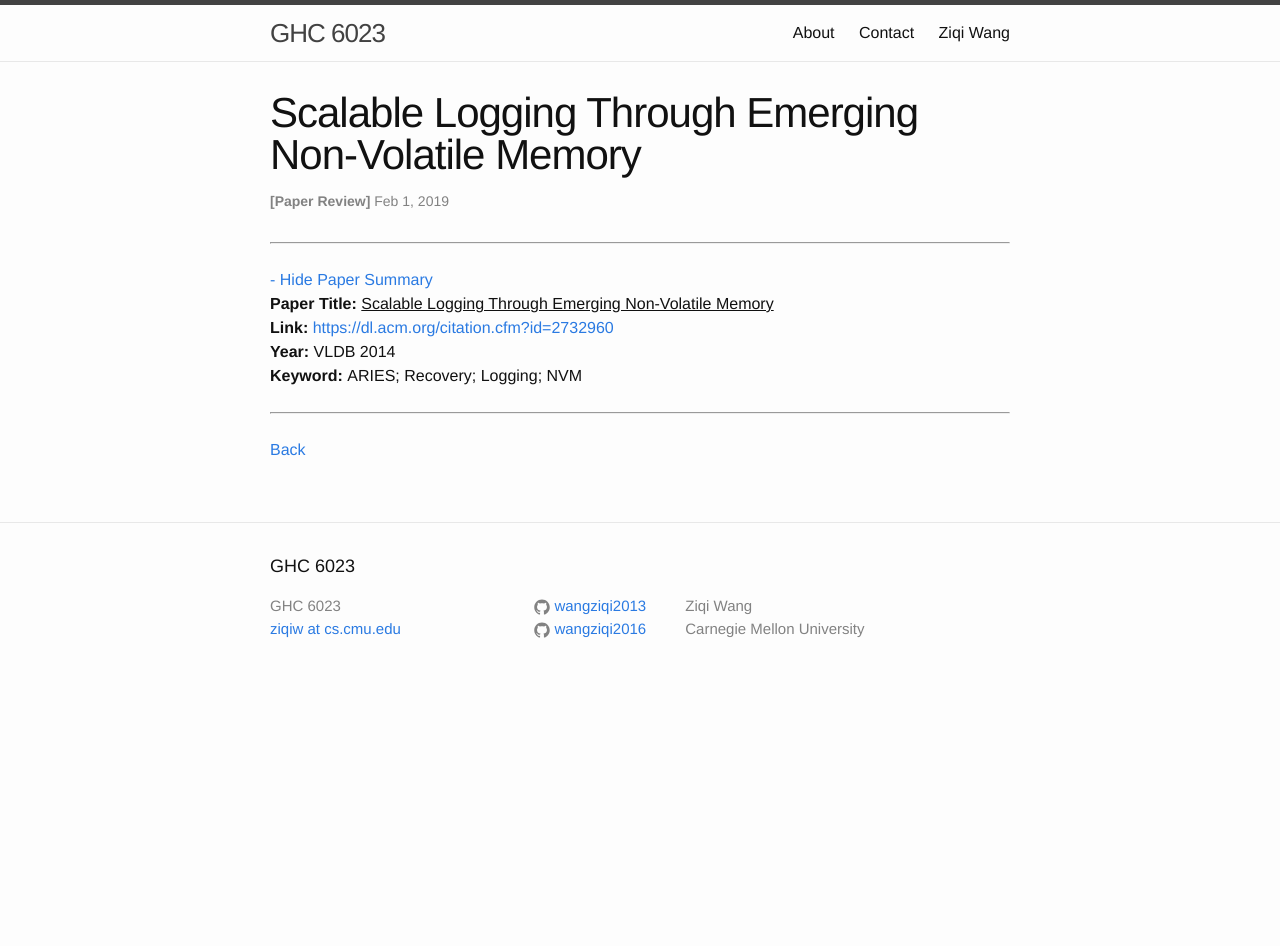
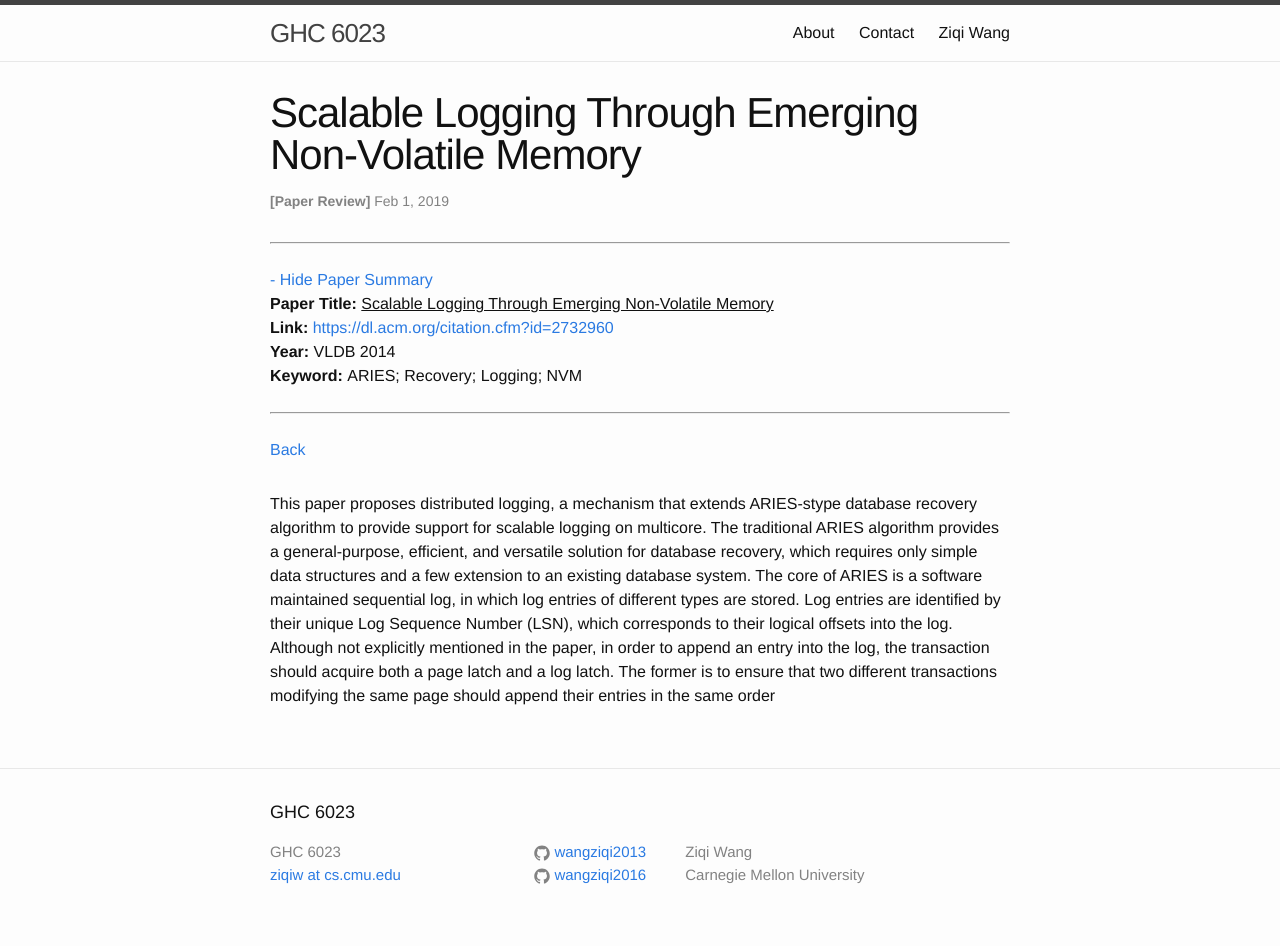
Before and after one commit to wangziqi2013/wangziqi2013.github.io, a Jekyll site: the page built from _posts/2019-02-01-Scalable-Logging_through-Emerging-Non-Volatile-Memory.markdown, in a window 1280 px wide. Built offline with Jekyll 4.4.1, drawn with Linux system fonts in a browser that asks for light colours; before the commit the page ends 900 px from its top, so only the background shows below that.

Commit message:
Adding aries

```diff
--- a/_posts/2019-02-01-Scalable-Logging_through-Emerging-Non-Volatile-Memory.markdown
+++ b/_posts/2019-02-01-Scalable-Logging_through-Emerging-Non-Volatile-Memory.markdown
@@ -12,3 +12,12 @@ htm_cd:
 htm_cr:
 version_mgmt:
 ---
+
+This paper proposes distributed logging, a mechanism that extends ARIES-stype database recovery algorithm
+to provide support for scalable logging on multicore. The traditional ARIES algorithm provides a general-purpose, efficient,
+and versatile solution for database recovery, which requires only simple data structures and a few extension to an existing
+database system. The core of ARIES is a software maintained sequential log, in which log entries of different types
+are stored. Log entries are identified by their unique Log Sequence Number (LSN), which corresponds to their logical
+offsets into the log. Although not explicitly mentioned in the paper, in order to append an entry into the log, the
+transaction should acquire both a page latch and a log latch. The former is to ensure that two different transactions
+modifying the same page should append their entries in the same order
```
